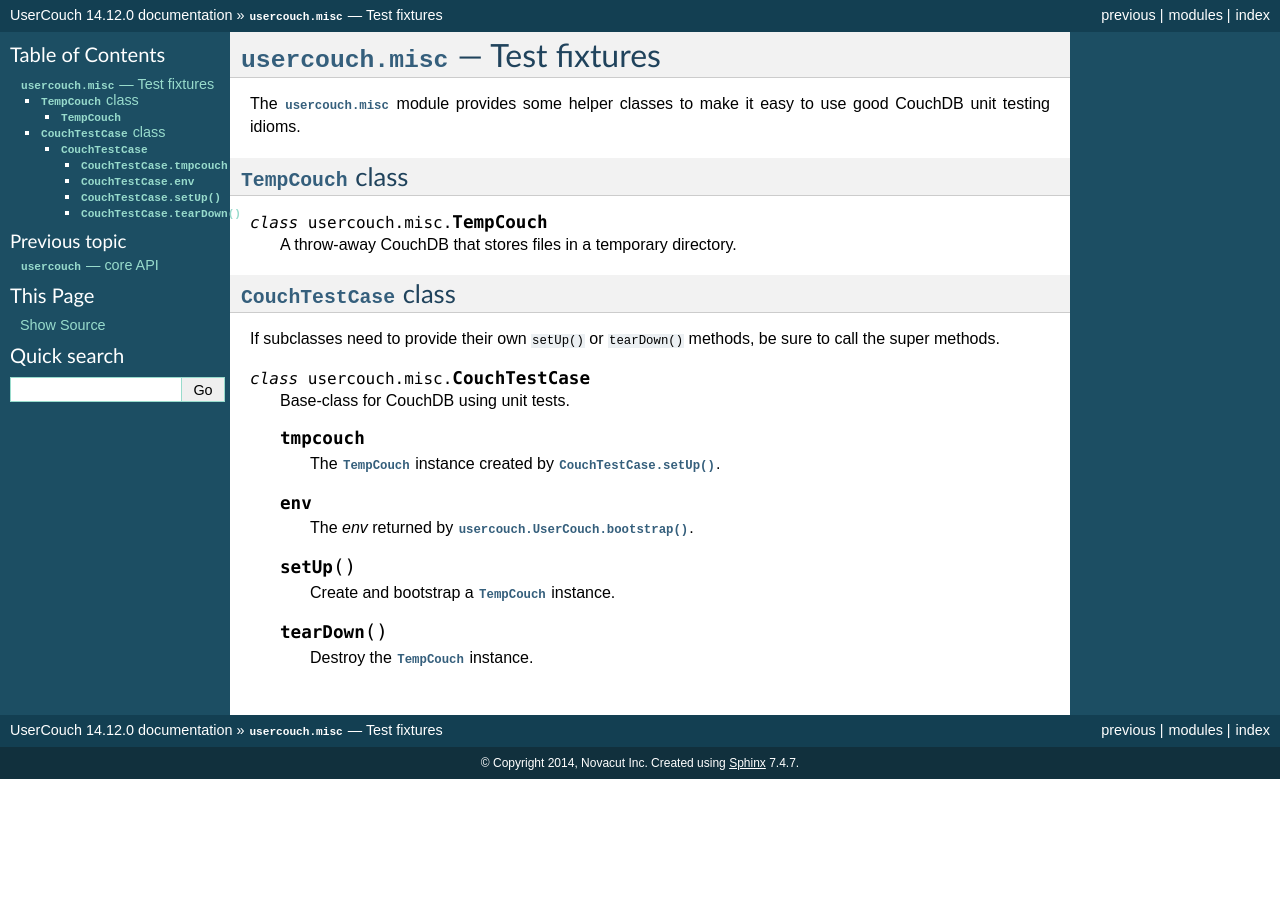
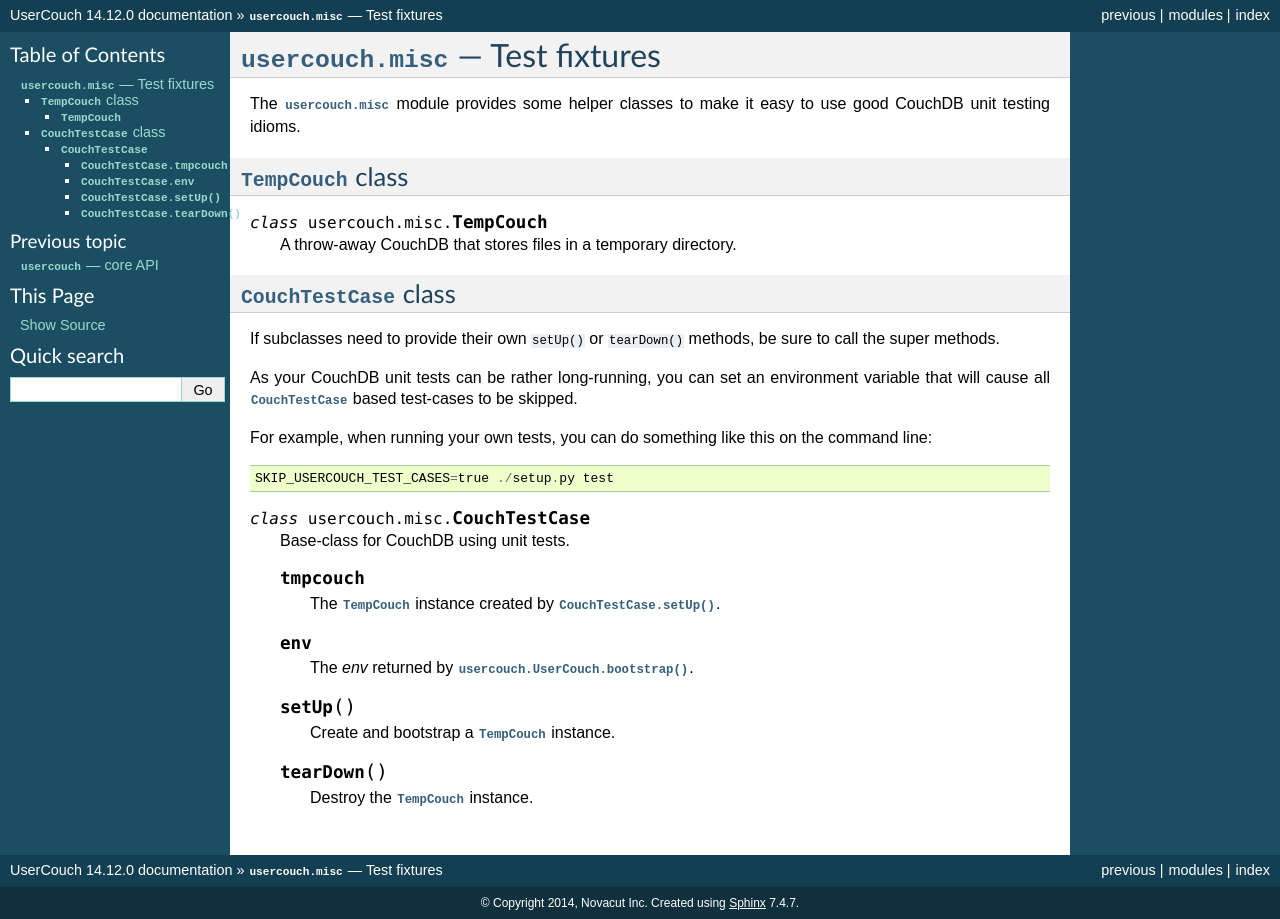
Before and after one commit to json420/usercouch, a Sphinx documentation site: the page built from doc/usercouch.misc.rst, in a window 1280 px wide. Built offline with Sphinx 7.4.7, drawn with Linux system fonts in a browser that asks for light colours; the version number is read from the project's files by our own code.

Commit message:
Document SKIP_USERCOUCH_TEST_CASES=true

```diff
--- a/doc/tutorial.rst
+++ b/doc/tutorial.rst
@@ -94,6 +94,12 @@
 Because a new :class:`TempCouch` is created by ``setUp()`` prior to running
 each test method, both the ``test_bar()`` and ``test_baz()`` tests will pass.
 
+You can skip all :class:`CouchTestCase` based test cases by setting a
+``'SKIP_USERCOUCH_TEST_CASES'`` environment variable to ``'true'``.
+
+For example, something like this on the commandline::
+
+    SKIP_USERCOUCH_TEST_CASES=true python3 run-my-tests.py
 
 
 Bootstrap *auth* Options
--- a/doc/usercouch.misc.rst
+++ b/doc/usercouch.misc.rst
@@ -23,6 +23,16 @@
 If subclasses need to provide their own ``setUp()`` or ``tearDown()`` methods,
 be sure to call the super methods.
 
+As your CouchDB unit tests can be rather long-running, you can set an
+environment variable that will cause all :class:`CouchTestCase` based test-cases
+to be skipped.
+
+For example, when running your own tests, you can do something like this on
+the command line::
+
+    SKIP_USERCOUCH_TEST_CASES=true ./setup.py test
+
+
 .. class:: CouchTestCase
 
     Base-class for CouchDB using unit tests.
```
